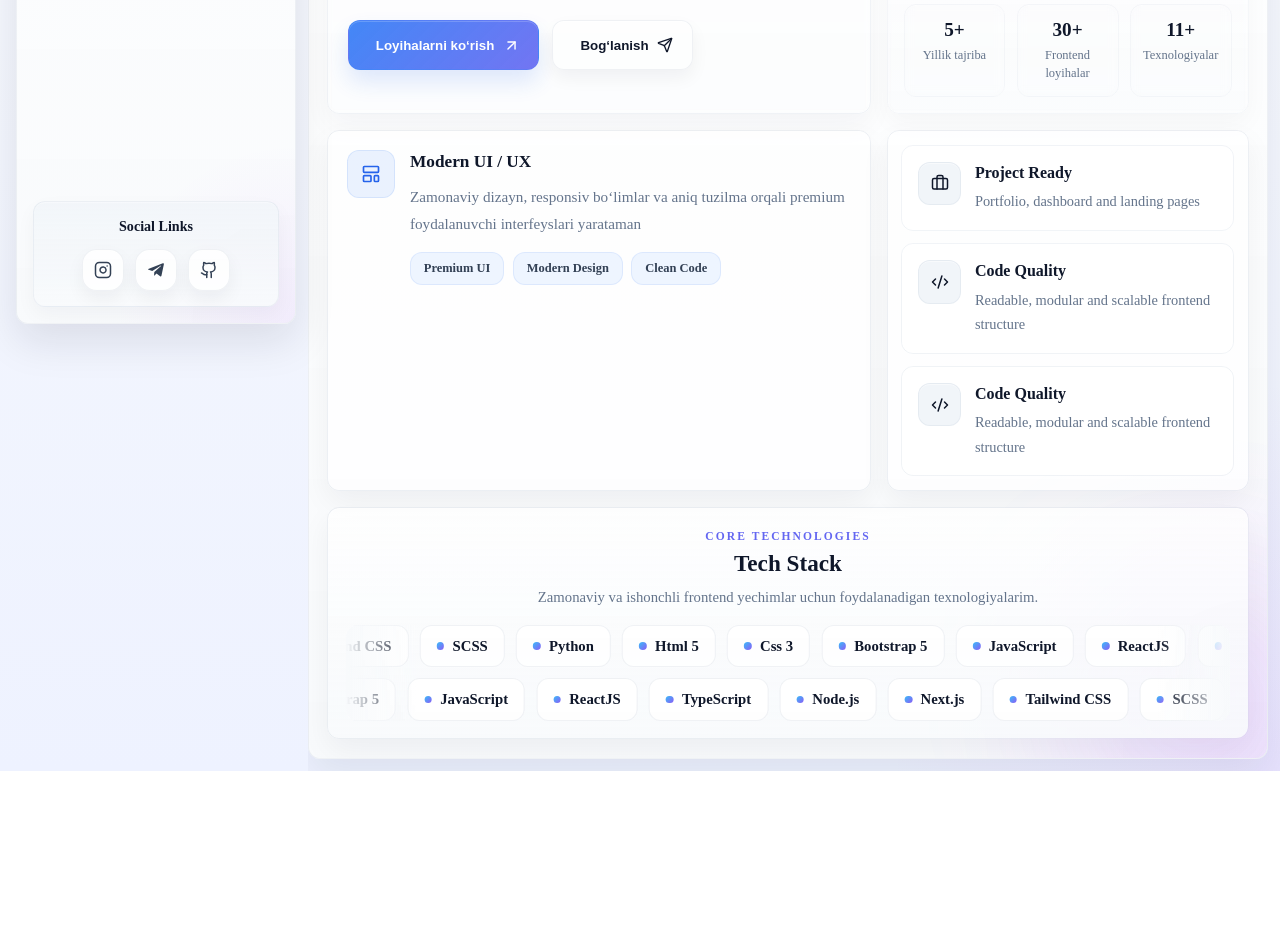
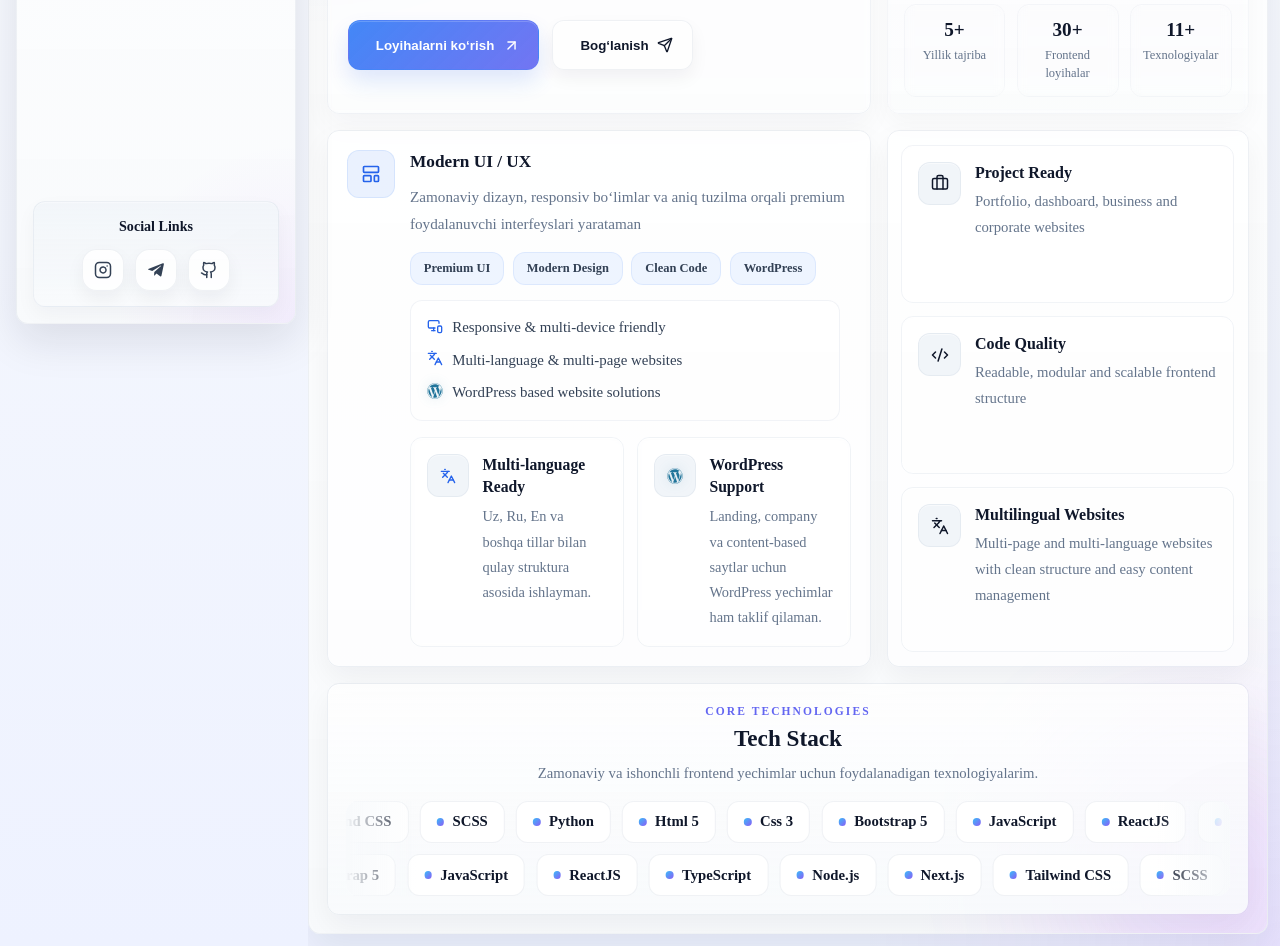
Before and after one commit to AkmaljonYusupov/Portfolio, a React app: page / in a window 1280 px wide. Shown: the part 460-1406 px from the top of the page. Before the commit the page ends 1231 px from the top, so only its background shows below. Built offline with nearby package versions, Linux system fonts and the light colour scheme; the HTML template or start-up script is replaced by a standard one.

Commit message:
Home section edit

```diff
--- a/src/components/sections/HomeSection.module.scss
+++ b/src/components/sections/HomeSection.module.scss
@@ -179,7 +179,8 @@
 .skillsSection,
 .previewBox,
 .previewStat,
-.miniCard {
+.miniCard,
+.cardHighlight {
   position: relative;
   overflow: hidden;
 }
@@ -191,7 +192,8 @@
 .skillsSection > *,
 .previewBox > *,
 .previewStat > *,
-.miniCard > * {
+.miniCard > *,
+.cardHighlight > * {
   position: relative;
   z-index: 2;
 }
@@ -203,7 +205,8 @@
 .skillsSection::before,
 .previewBox::before,
 .previewStat::before,
-.miniCard::before {
+.miniCard::before,
+.cardHighlight::before {
   content: "";
   position: absolute;
   inset: 0;
@@ -216,7 +219,7 @@
    Left content card
 ========================= */
 .heroContent {
-  border-radius:$radius-xs;
+  border-radius: $radius-xs;
   padding: 1.2rem;
   border: 1px solid rgba(148, 163, 184, 0.12);
   background: transparent;
@@ -271,7 +274,6 @@
 /* =========================
    Universal premium typewriter
 ========================= */
-
 .typewriterRoot {
   display: inline-grid;
   width: 100%;
@@ -284,8 +286,6 @@
   grid-area: 1 / 1;
 }
 
-/* Bu ko'rinmas text.
-   Final matn qancha joy olsa, shuncha joyni oldindan ushlab turadi. */
 .typewriterSizer {
   visibility: hidden;
   white-space: pre-wrap;
@@ -295,7 +295,6 @@
   min-width: 0;
 }
 
-/* Ko'rinadigan yoziladigan matn */
 .typewriterText {
   display: inline;
   width: 100%;
@@ -308,9 +307,6 @@
   word-break: break-word;
 }
 
-/* Cursor alohida element emas.
-   U matnning o'ziga birikkan pseudo-element.
-   Shu sabab matn qayerga tushsa, cursor ham birga tushadi. */
 .typewriterText::after {
   content: "";
   display: inline-block;
@@ -720,6 +716,7 @@
 
 .cardContent {
   min-width: 0;
+  width: 100%;
 }
 
 .cardTitle {
@@ -767,6 +764,139 @@
   }
 }
 
+.cardExtraInfo {
+  margin-top: 0.95rem;
+  display: grid;
+  gap: 0.55rem;
+  max-width: 430px;
+  padding: 0.95rem 1rem;
+  border-radius: $radius-xs;
+  border: 1px solid rgba(148, 163, 184, 0.12);
+  background: rgba(255, 255, 255, 0.58);
+
+  :global(.dark) & {
+    border-color: rgba(255, 255, 255, 0.08);
+    background: rgba(255, 255, 255, 0.035);
+  }
+}
+
+.cardExtraItem {
+  display: flex;
+  align-items: flex-start;
+  gap: 0.58rem;
+  color: #334155;
+  font-size: 0.93rem;
+  line-height: 1.6;
+
+  svg {
+    margin-top: 0.1rem;
+    flex-shrink: 0;
+    color: #2563eb;
+  }
+
+  span {
+    color: #334155;
+  }
+
+  :global(.dark) & {
+    color: #e2e8f0;
+
+    svg,
+    span {
+      color: #e2e8f0;
+    }
+  }
+}
+
+/* chap pastdagi 2 ta box endi siqilmaydi */
+.cardBottom {
+  margin-top: 1rem;
+  display: grid;
+  grid-template-columns: repeat(2, minmax(0, 1fr));
+  gap: 0.8rem;
+  align-items: stretch;
+}
+
+.cardHighlight {
+  min-width: 0;
+  min-height: 132px;
+  border-radius: $radius-xs;
+  padding: 1rem;
+  display: flex;
+  gap: 0.82rem;
+  align-items: flex-start;
+  border: 1px solid rgba(148, 163, 184, 0.12);
+  background: transparent;
+  box-shadow: none;
+
+  &::before {
+    background: rgba(255, 255, 255, 0.58);
+    backdrop-filter: blur(2px);
+    -webkit-backdrop-filter: blur(2px);
+    box-shadow: inset 0 1px 0 rgba(255, 255, 255, 0.28);
+  }
+
+  :global(.dark) & {
+    border-color: rgba(255, 255, 255, 0.08);
+    box-shadow: none;
+
+    &::before {
+      background: rgba(255, 255, 255, 0.035);
+      box-shadow: inset 0 1px 0 rgba(255, 255, 255, 0.02);
+    }
+  }
+}
+
+.cardHighlightIcon {
+  width: 2.65rem;
+  height: 2.65rem;
+  border-radius: $radius-xs;
+  display: inline-flex;
+  align-items: center;
+  justify-content: center;
+  flex-shrink: 0;
+  background: rgba(241, 245, 249, 0.95);
+  border: 1px solid rgba(148, 163, 184, 0.12);
+  color: #2563eb;
+  box-shadow: inset 0 1px 0 rgba(255, 255, 255, 0.4);
+
+  :global(.dark) & {
+    background: rgba(255, 255, 255, 0.06);
+    border-color: rgba(255, 255, 255, 0.08);
+    color: #ffffff;
+    box-shadow: none;
+  }
+}
+
+.cardHighlightContent {
+  min-width: 0;
+  flex: 1;
+
+  h4 {
+    color: #0f172a;
+    font-size: 0.98rem;
+    font-weight: 800;
+    line-height: 1.4;
+
+    :global(.dark) & {
+      color: #ffffff;
+    }
+  }
+
+  p {
+    margin-top: 0.38rem;
+    color: #64748b;
+    font-size: 0.9rem;
+    line-height: 1.75;
+    overflow-wrap: anywhere;
+    word-break: break-word;
+
+    :global(.dark) & {
+      color: #cbd5e1;
+    }
+  }
+}
+
 .infoCardStack {
   padding: 0.85rem;
   display: grid;
@@ -774,6 +904,8 @@
 }
 
 .miniCard {
+  min-width: 0;
+  min-height: 132px;
   border-radius: $radius-xs;
   padding: 1rem;
   display: flex;
@@ -781,16 +913,27 @@
   gap: 0.85rem;
   border: 1px solid rgba(148, 163, 184, 0.12);
   background: transparent;
+  box-shadow: none;
+  transition: none;
 
   &::before {
-    background: rgba(255, 255, 255, 0.72);
+    display: block;
+    background: rgba(255, 255, 255, 0.58);
+    box-shadow: inset 0 1px 0 rgba(255, 255, 255, 0.28);
+  }
+
+  &:hover {
+    transform: none;
+    box-shadow: none;
   }
 
   :global(.dark) & {
-    border-color: rgba(255, 255, 255, 0.07);
+    border-color: rgba(255, 255, 255, 0.08);
+    box-shadow: none;
 
     &::before {
-      background: rgba(255, 255, 255, 0.04);
+      background: rgba(255, 255, 255, 0.035);
+      box-shadow: inset 0 1px 0 rgba(255, 255, 255, 0.02);
     }
   }
 
@@ -808,8 +951,10 @@
   p {
     margin-top: 0.3rem;
     color: #64748b;
-    line-height: 1.7;
-    font-size: 0.9rem;
+    line-height: 1.75;
+    font-size: 0.92rem;
+    overflow-wrap: anywhere;
+    word-break: break-word;
 
     :global(.dark) & {
       color: #cbd5e1;
@@ -836,6 +981,12 @@
     border-color: rgba(255, 255, 255, 0.08);
     box-shadow: none;
   }
+}
+
+.wordpressIcon {
+  color: #21759b !important;
+  filter: drop-shadow(0 0 6px rgba(33, 117, 155, 0.22));
+  flex-shrink: 0;
 }
 
 /* =========================
@@ -1082,11 +1233,19 @@
       letter-spacing: 0.055em;
     }
   }
+
+  .cardBottom {
+    grid-template-columns: 1fr;
+  }
 }
 
 @media (max-width: 859px) {
   .previewMiniStats {
     grid-template-columns: repeat(3, minmax(0, 1fr));
+  }
+
+  .cardBottom {
+    grid-template-columns: 1fr;
   }
 
   .sectionWatermark {
@@ -1118,7 +1277,9 @@
   .heroContent,
   .previewCard,
   .infoCardLarge,
-  .skillsSection {
+  .skillsSection,
+  .miniCard,
+  .cardHighlight {
     border-radius: $radius-xs;
   }
 
@@ -1133,6 +1294,10 @@
 
   .infoCardLarge {
     flex-direction: column;
+  }
+
+  .cardExtraInfo {
+    max-width: 100%;
   }
 
   .previewMiniStats {
@@ -1156,6 +1321,12 @@
   .typewriterText::after {
     height: 0.88em;
   }
+
+  .miniCard,
+  .cardHighlight {
+    min-height: auto;
+    padding: 0.95rem;
+  }
 }
 
 @media (max-width: 420px) {
--- a/src/components/sections/HomeSection.tsx
+++ b/src/components/sections/HomeSection.tsx
@@ -3,10 +3,13 @@ import {
   ArrowUpRight,
   Briefcase,
   Code2,
+  Languages,
   LayoutTemplate,
+  MonitorSmartphone,
   Send,
 } from "lucide-react"
 import { useEffect, useMemo, useState } from "react"
+import { FaWordpress } from "react-icons/fa"
 import { portfolioData } from "../../data/portfolio"
 import styles from "./HomeSection.module.scss"
 
@@ -16,7 +19,7 @@ type HomeSectionProps = {
 }
 
 /**
- * Statistikadagi sonlarni animatsion oshirib ko'rsatadi.
+ * Statistikadagi sonlarni animatsion oshirib ko‘rsatadi.
  * Masalan: 0 -> 25+
  */
 function CountUp({
@@ -67,8 +70,7 @@ function CountUp({
 }
 
 /**
- * Faqat oxirgi probil yo'qolib qolmasligi uchun uni NBSP ga aylantiradi.
- * Boshqa probillar oddiy qoladi, shuning uchun matn normal wrap bo'ladi.
+ * Faqat oxirgi probil yo‘qolib qolmasligi uchun uni NBSP ga aylantiradi.
  */
 function preserveTrailingSpace(value: string) {
   if (!value) return value
@@ -76,7 +78,7 @@ function preserveTrailingSpace(value: string) {
 }
 
 /**
- * Universal premium typewriter
+ * Universal typewriter effekti
  */
 function TypewriterLoop({
   text,
@@ -139,9 +141,7 @@ function TypewriterLoop({
 
   return (
     <span className={styles.typewriterRoot} aria-label={finalText}>
-
       <span className={styles.typewriterSizer}>{finalText}</span>
-
 
       <span className={styles.typewriterText} aria-hidden="true">
         {preserveTrailingSpace(displayedText)}
@@ -155,13 +155,72 @@ export default function HomeSection({
   setActiveSection,
 }: HomeSectionProps) {
   const stats = [
-    { value: portfolioData.stats.experience, label: t.hero.stats1 },
-    { value: portfolioData.stats.projects, label: t.hero.stats2 },
-    { value: portfolioData.stats.tech, label: t.hero.stats3 },
+    { value: portfolioData.stats.experience, label: t?.hero?.stats1 },
+    { value: portfolioData.stats.projects, label: t?.hero?.stats2 },
+    { value: portfolioData.stats.tech, label: t?.hero?.stats3 },
   ]
 
   const skills = portfolioData.skills
-  const heroTitle = useMemo(() => String(t?.hero?.title ?? ""), [t?.hero?.title])
+  const heroTitle = useMemo(
+    () => String(t?.hero?.title ?? ""),
+    [t?.hero?.title]
+  )
+
+  /**
+   * O‘ng taraf mini kartalar
+   */
+  const miniCards = [
+    {
+      icon: Briefcase,
+      title: t?.hero?.miniTitle1 ?? "Project Ready",
+      desc:
+        t?.hero?.miniDesc1 ??
+        "Portfolio, dashboard, business and corporate websites",
+    },
+    {
+      icon: Code2,
+      title: t?.hero?.miniTitle2 ?? "Code Quality",
+      desc:
+        t?.hero?.miniDesc2 ??
+        "Readable, modular and scalable frontend structure",
+    },
+    {
+      icon: Languages,
+      title: t?.hero?.miniTitle3 ?? "Multilingual Websites",
+      desc:
+        t?.hero?.miniDesc3 ??
+        "Multi-page and multi-language websites with clean structure and easy content management",
+    },
+  ]
+
+  const cardTags = [
+    t?.hero?.cardTag1 ?? "Premium UI",
+    t?.hero?.cardTag2 ?? "Modern Design",
+    t?.hero?.cardTag3 ?? "Clean Code",
+    t?.hero?.cardTag4 ?? "WordPress",
+  ]
+
+  /**
+   * Chap katta kartaning pastki qo‘shimcha bloklari
+   */
+  const cardHighlights = [
+    {
+      icon: Languages,
+      title: t?.hero?.highlightTitle1 ?? "Multi-language Ready",
+      text:
+        t?.hero?.highlightDesc1 ??
+        "Uz, Ru, En va boshqa tillar bilan qulay struktura asosida ishlayman.",
+      isBrand: false,
+    },
+    {
+      icon: FaWordpress,
+      title: t?.hero?.highlightTitle2 ?? "WordPress Support",
+      text:
+        t?.hero?.highlightDesc2 ??
+        "Landing, company va content-based saytlar uchun WordPress yechimlar ham taklif qilaman.",
+      isBrand: true,
+    },
+  ]
 
   return (
     <section className={styles.heroSection}>
@@ -180,7 +239,7 @@ export default function HomeSection({
         transition={{ duration: 0.45, delay: 0.05 }}
       >
         <div className={styles.heroContent}>
-          <p className={styles.overline}>{t.owner ?? "Akmaljon Yusufov"}</p>
+          <p className={styles.overline}>{t?.owner ?? "Akmaljon Yusufov"}</p>
 
           <h1 className={styles.title}>
             <TypewriterLoop
@@ -192,7 +251,10 @@ export default function HomeSection({
             />
           </h1>
 
-          <p className={styles.desc}>{t.hero.desc}</p>
+          <p className={styles.desc}>
+            {t?.hero?.desc ??
+              "Zamonaviy va premium ko‘rinishdagi web interfeyslar yarataman."}
+          </p>
 
           <div className={styles.actions}>
             <button
@@ -201,7 +263,7 @@ export default function HomeSection({
               onClick={() => setActiveSection("portfolio")}
             >
               <span className={styles.btnGlow} />
-              <span>{t.hero.primary}</span>
+              <span>{t?.hero?.primary ?? "Loyihalarni ko‘rish"}</span>
               <ArrowUpRight size={17} />
             </button>
 
@@ -211,7 +273,7 @@ export default function HomeSection({
               onClick={() => setActiveSection("contact")}
             >
               <span className={styles.btnGlowSoft} />
-              <span>{t.hero.secondary}</span>
+              <span>{t?.hero?.secondary ?? "Bog‘lanish"}</span>
               <Send size={16} />
             </button>
           </div>
@@ -250,7 +312,7 @@ export default function HomeSection({
                   <Code2 size={18} />
                 </div>
                 <div>
-                  <h4>{t?.hero?.sideTitle2 ?? "Kengaytiriladigan kod"}</h4>
+                  <h4>{t?.hero?.sideTitle2 ?? "Scalable Frontend"}</h4>
                   <p>
                     {t?.hero?.sideDesc2 ??
                       "Toza, tushunarli va kengaytiriladigan frontend yechimlar yarataman"}
@@ -260,7 +322,10 @@ export default function HomeSection({
 
               <div className={styles.previewMiniStats}>
                 {stats.map((item, index) => (
-                  <div key={item.label} className={styles.previewStat}>
+                  <div
+                    key={`${item.label}-${index}`}
+                    className={styles.previewStat}
+                  >
                     <strong>
                       <CountUp value={item.value} duration={1400 + index * 150} />
                     </strong>
@@ -288,58 +353,85 @@ export default function HomeSection({
             <h3 className={styles.cardTitle}>
               {t?.hero?.cardTitle ?? "Modern UI / UX"}
             </h3>
+
             <p className={styles.cardText}>
               {t?.hero?.cardText ??
-                "Zamonaviy dizayn, responsiv bo‘limlar va aniq tuzilma orqali premium foydalanuvchi interfeyslari yarataman"}
+                "Zamonaviy dizayn, responsiv bo‘limlar va aniq tuzilma orqali premium foydalanuvchi interfeyslari yarataman. Shuningdek, WordPress asosidagi web saytlar bilan ham ishlay olaman."}
             </p>
 
             <div className={styles.cardTags}>
-              <span>{t?.hero?.cardTag1 ?? "Premium UI"}</span>
-              <span>{t?.hero?.cardTag2 ?? "Modern Design"}</span>
-              <span>{t?.hero?.cardTag3 ?? "Clean Code"}</span>
+              {cardTags.map((tag, index) => (
+                <span key={`${tag}-${index}`}>{tag}</span>
+              ))}
+            </div>
+
+            <div className={styles.cardExtraInfo}>
+              <div className={styles.cardExtraItem}>
+                <MonitorSmartphone size={16} />
+                <span>
+                  {t?.hero?.cardExtra1 ?? "Responsive & multi-device friendly"}
+                </span>
+              </div>
+
+              <div className={styles.cardExtraItem}>
+                <Languages size={16} />
+                <span>
+                  {t?.hero?.cardExtra2 ?? "Multi-language & multi-page websites"}
+                </span>
+              </div>
+
+              <div className={styles.cardExtraItem}>
+                <FaWordpress size={16} className={styles.wordpressIcon} />
+                <span>
+                  {t?.hero?.cardExtra3 ?? "WordPress based website solutions"}
+                </span>
+              </div>
+            </div>
+
+            <div className={styles.cardBottom}>
+              {cardHighlights.map((item, index) => {
+                const Icon = item.icon
+
+                return (
+                  <div
+                    key={`${item.title}-${index}`}
+                    className={styles.cardHighlight}
+                  >
+                    <div className={styles.cardHighlightIcon}>
+                      <Icon
+                        size={16}
+                        className={item.isBrand ? styles.wordpressIcon : undefined}
+                      />
+                    </div>
+
+                    <div className={styles.cardHighlightContent}>
+                      <h4>{item.title}</h4>
+                      <p>{item.text}</p>
+                    </div>
+                  </div>
+                )
+              })}
             </div>
           </div>
         </div>
 
         <div className={styles.infoCardStack}>
-          <div className={styles.miniCard}>
-            <div className={styles.miniIcon}>
-              <Briefcase size={18} />
-            </div>
-            <div>
-              <h4>{t?.hero?.miniTitle1 ?? "Project Ready"}</h4>
-              <p>
-                {t?.hero?.miniDesc1 ??
-                  "Portfolio, dashboard and landing pages"}
-              </p>
-            </div>
-          </div>
+          {miniCards.map((item, index) => {
+            const Icon = item.icon
 
-          <div className={styles.miniCard}>
-            <div className={styles.miniIcon}>
-              <Code2 size={18} />
-            </div>
-            <div>
-              <h4>{t?.hero?.miniTitle2 ?? "Code Quality"}</h4>
-              <p>
-                {t?.hero?.miniDesc2 ??
-                  "Readable, modular and scalable frontend structure"}
-              </p>
-            </div>
-          </div>
+            return (
+              <div key={`${item.title}-${index}`} className={styles.miniCard}>
+                <div className={styles.miniIcon}>
+                  <Icon size={18} />
+                </div>
 
-           <div className={styles.miniCard}>
-            <div className={styles.miniIcon}>
-              <Code2 size={18} />
-            </div>
-            <div>
-              <h4>{t?.hero?.miniTitle2 ?? "Code Quality"}</h4>
-              <p>
-                {t?.hero?.miniDesc2 ??
-                  "Readable, modular and scalable frontend structure"}
-              </p>
-            </div>
-          </div>
+                <div>
+                  <h4>{item.title}</h4>
+                  <p>{item.desc}</p>
+                </div>
+              </div>
+            )
+          })}
         </div>
       </motion.div>
 
@@ -353,9 +445,11 @@ export default function HomeSection({
           <span className={styles.skillsEyebrow}>
             {t?.hero?.skillsEyebrow ?? "Core Technologies"}
           </span>
+
           <h3 className={styles.skillsTitle}>
             {t?.hero?.skillsTitle ?? "Tech Stack"}
           </h3>
+
           <p className={styles.skillsDesc}>
             {t?.hero?.skillsDesc ??
               "Zamonaviy va ishonchli frontend yechimlar uchun foydalanadigan texnologiyalarim."}
```
